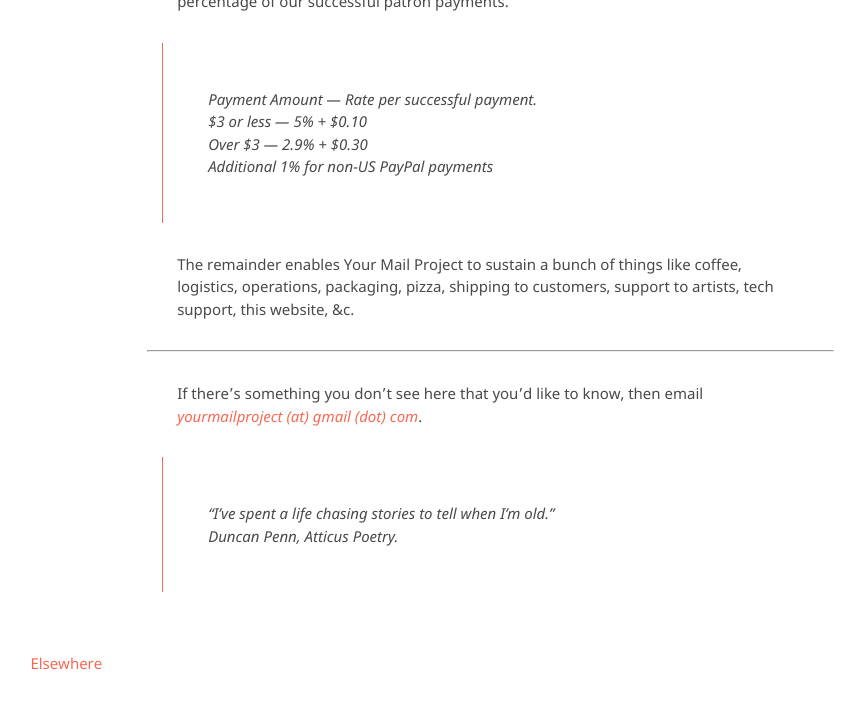
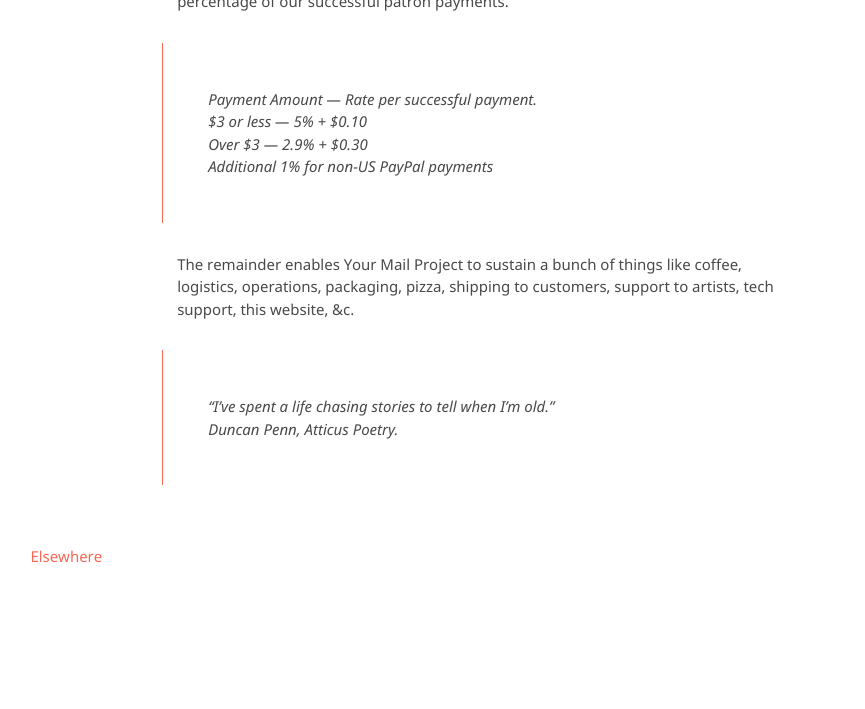
Before and after one commit to kvshvlin/yourmailproject, a Jekyll site: the page built from roadmap.md, in a window 1280 px wide and 900 px high, scrolled down 1390 px. Shown: the top 709 px of the window, without its empty margins (251-1116 px from the left). Built offline with Jekyll 4.4.1, drawn with Linux system fonts in a browser that asks for light colours; our own code applies the rules of GitHub Pages for plain Markdown files; some of the changed text lies outside the part shown.

Commit message:
Update roadmap.md

```diff
--- a/roadmap.md
+++ b/roadmap.md
@@ -1,4 +1,4 @@
-<a href="https://kvshvl.in/yourmailproject">A story to tell</a> / <a href="https://kvshvl.in/yourmailproject/artists.html">Artists</a> / <a href="https://kvshvl.in/yourmailproject/joinusasanartist.html">Join us as an artist</a> / <a href="https://kvshvl.in/yourmailproject/shop.html">Shop</a> / **The Roadmap**
+**The Roadmap**.
 
 Here you can see how we're doing. By sharing this information we aim to demystify the weird and wonderful process of working as mostly bootstrapped creators. We're working our hardest to build a space that’s mindful, respectful, and accountable to thousands of lovely patrons. We've lots of ideas about how to do a better job, as well as lots of challenges. This is meant to be as transparent as reasonably possible.
 
@@ -37,10 +37,5 @@
 
 The remainder enables Your Mail Project to sustain a bunch of things like coffee, logistics, operations, packaging, pizza, shipping to customers, support to artists, tech support, this website, &c.
 
-***
-
-If there’s something you don’t see here that you’d like to know, then email
-[_yourmailproject (at) gmail (dot) com_](mailto:yourmailproject@gmail.com).
-
 > "I’ve spent a life chasing stories to tell when I’m old."
 > Duncan Penn, Atticus Poetry.
```
